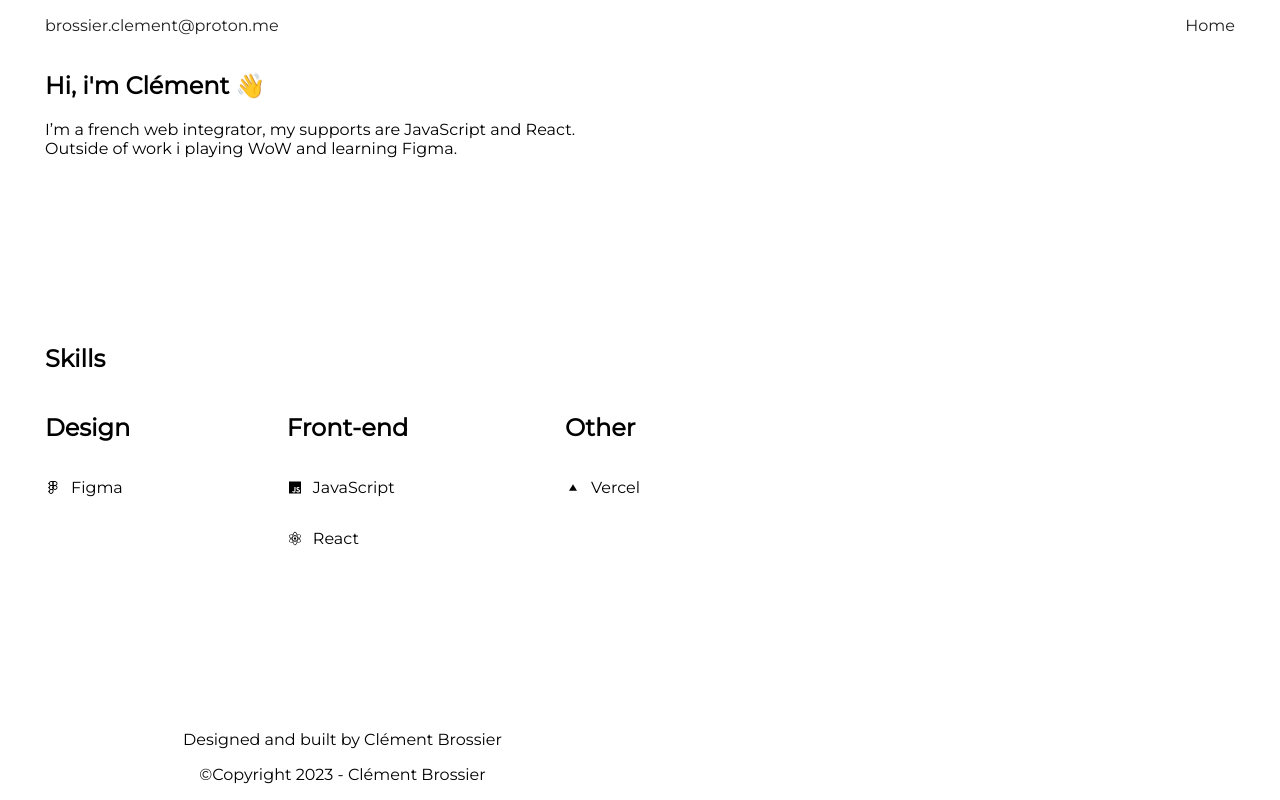
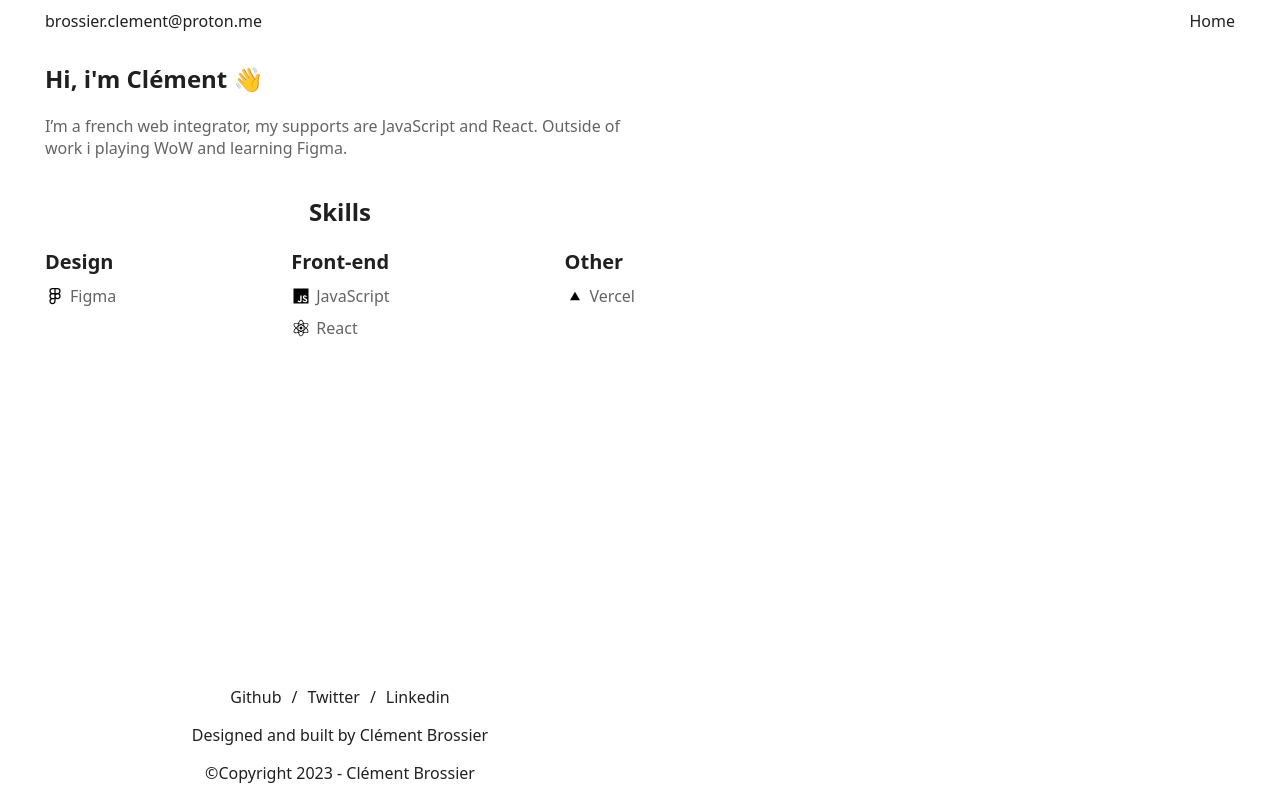
Before and after one commit to Brossierclement/portfoliod2, a React (Vite) app: page / in a window 1280 px wide. Built offline with nearby package versions, Linux system fonts and the light colour scheme.

Commit message:
feat: adding colors, u/d cp, page & json data

```diff
--- a/public/data.json
+++ b/public/data.json
@@ -1,4 +1,6 @@
 [
+  {
+    "skills": [
       {
         "id": 1,
         "name": "Design",
@@ -38,3 +40,47 @@
         ]
       }
     ]
+  },
+  {
+    "tools": [
+      {
+        "id": 1,
+        "name": "Design",
+        "skill": [
+          {
+            "id": "a",
+            "title": "Figma",
+            "logo": "/images/figma.svg"
+          }
+        ]
+      },
+      {
+        "id": 2,
+        "name": "Front-end",
+        "skill": [
+          {
+            "id": "b",
+            "title": "JavaScript",
+            "logo": "/images/javascript.svg"
+          },
+          {
+            "id": "c",
+            "title": "React",
+            "logo": "/images/react.svg"
+          }
+        ]
+      },
+      {
+        "id": 3,
+        "name": "Other",
+        "skill": [
+          {
+            "id": "d",
+            "title": "Vercel",
+            "logo": "/images/vercel.svg"
+          }
+        ]
+      }
+    ]
+  }
+]
--- /dev/null
+++ b/src/assets/colors.scss
@@ -0,0 +1,2 @@
+$high-contrast-text: #202020;
+$low-contrast-text: #646464;
--- a/src/assets/components/header/header.scss
+++ b/src/assets/components/header/header.scss
@@ -2,9 +2,13 @@
   align-items: center;
   display: flex;
   justify-content: space-between;
+  padding: 10px 0;
   .email,
   .link {
     color: #202020;
+  }
+  .email {
+    margin: 0;
   }
   .link {
     text-decoration: none;
--- a/src/assets/components/skill/skill.jsx
+++ b/src/assets/components/skill/skill.jsx
@@ -2,7 +2,7 @@ import "./skill.scss";
 
 function Skill({ data }) {
   return (
-    <section>
+    <section className="skill">
       <h2>{data.name}</h2>
       {data.skill.map((item, i) => (
         <div key={i} className="tool">
--- a/src/assets/components/skill/skill.scss
+++ b/src/assets/components/skill/skill.scss
@@ -1,4 +1,25 @@
-.tool {
+@import "../../colors.scss";
+.skill {
   display: flex;
+  flex-direction: column;
   gap: 10px;
+  h2 {
+    color: $high-contrast-text;
+    font-size: 20px;
+    margin: 0;
+  }
+  .tool {
+    align-items: center;
+    display: flex;
+    gap: 5px;
+    img {
+      height: 20px;
+      width: 20px;
+    }
+    p {
+      color: $low-contrast-text;
+      font-size: 16px;
+      margin: 0;
+    }
+  }
 }
--- a/src/assets/pages/home/home.jsx
+++ b/src/assets/pages/home/home.jsx
@@ -6,7 +6,7 @@ import Footer from "../../components/footer/footer";
 
 function Home() {
   const [data, setData] = useState();
-
+  // améliorer le fetch
   useEffect(() => {
     const dataFetch = async () => {
       const data = await (await fetch("/data.json")).json();
@@ -28,12 +28,32 @@ function Home() {
           </section>
           <section className="medium">
             <h1>Skills</h1>
-            <div className="skills">
-              {data?.map((item) => (
-                <Skill key={item.id} data={item} />
-              ))}
-            </div>
+            {data ? (
+              <div className="skills">
+                {data[0].skills.map((item) => (
+                  <Skill key={item.id} data={item} />
+                ))}
+              </div>
+            ) : (
+              <p>Loading...</p>
+            )}
           </section>
+          <div className="down">
+            <a href="https://github.com/Brossierclement" target="blank">
+              Github
+            </a>
+            /
+            <a href="https://twitter.com/Gulnyr_" target="blank">
+              Twitter
+            </a>
+            /
+            <a
+              href="https://www.linkedin.com/in/cl%C3%A9ment-brossier-a6b1292a3/"
+              target="blank"
+            >
+              Linkedin
+            </a>
+          </div>
           <Footer />
         </div>
         <section className="right"></section>
--- a/src/assets/pages/home/home.scss
+++ b/src/assets/pages/home/home.scss
@@ -1,22 +1,47 @@
+@import "../../colors.scss";
 .home {
+  color: $high-contrast-text;
   display: flex;
   flex-direction: column;
   height: 100vh;
   max-width: 1190px;
+  padding: 0 10px;
   width: 100%;
   .main {
     display: flex;
     flex: 1;
+    gap: 10px;
     width: 100%;
     .left {
       display: flex;
       flex: 1;
       flex-direction: column;
       justify-content: space-between;
+      .high {
+        h1 {
+          color: $high-contrast-text;
+        }
+        p {
+          color: $low-contrast-text;
+        }
+      }
       .medium {
+        flex: 1;
+        h1 {
+          text-align: center;
+        }
         .skills {
           display: flex;
           justify-content: space-between;
+        }
+      }
+      .down {
+        display: flex;
+        gap: 10px;
+        justify-content: center;
+        a {
+          color: $high-contrast-text;
+          text-decoration: none;
         }
       }
     }
--- a/src/index.scss
+++ b/src/index.scss
@@ -1,5 +1,7 @@
 body {
-  font-family: "Montserrat";
+  // font-family: "Montserrat";
+  font-family: system-ui, -apple-system, BlinkMacSystemFont, "Segoe UI", Roboto,
+    Oxygen, Ubuntu, Cantarell, "Open Sans", "Helvetica Neue", sans-serif;
   margin: 0;
   #root {
     display: flex;
```
Lines whose indentation alone changed are shown as unchanged.
